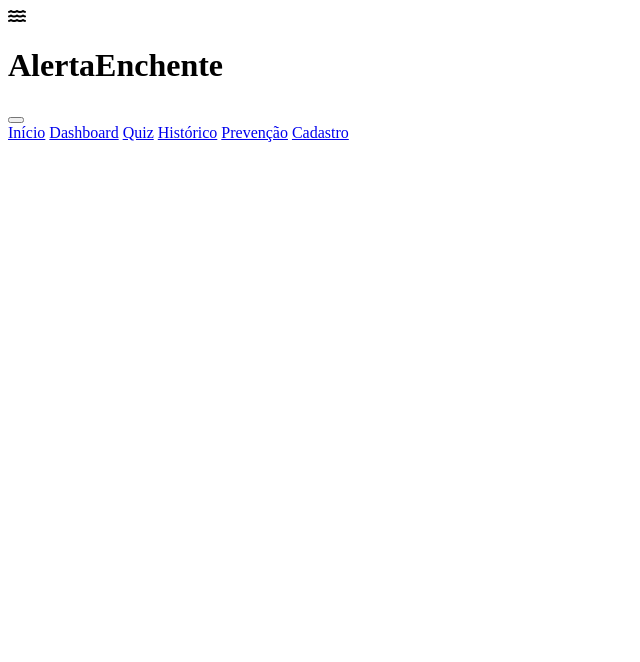
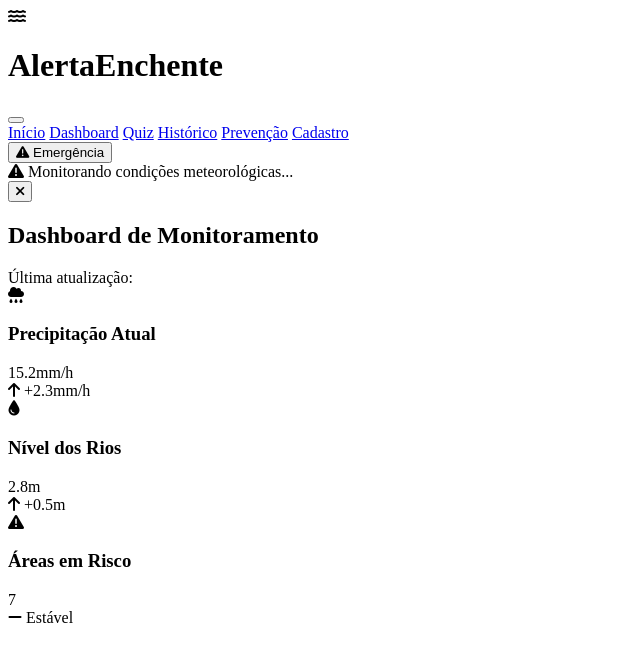
Before and after one commit to Global-solution-FIAP-2025/Alertaenchente-, a plain HTML site: page src/pages/deshboard.html in a window 1280 px wide. Shown: the whole page, without its empty margins (0-640 px from the left). Drawn offline with Linux system fonts and the light colour scheme; files that its build step writes are made by us from their sources.

Commit message:
criando corpo dashboard

```diff
--- a/src/pages/deshboard.html
+++ b/src/pages/deshboard.html
@@ -31,3 +31,75 @@
                 <a href="./prevencao.html" class="nav-link">Prevenção</a>
                 <a href="./cadastro.html" class="nav-link">Cadastro</a>
             </nav>
+<div class="emergency-btn">
+                <button class="btn-emergency">
+                    <i class="fas fa-exclamation-triangle"></i>
+                    Emergência
+                </button>
+            </div>
+        </div>
+    </header>
+
+    <!-- Alert Banner -->
+    <div class="alert-banner" id="alertBanner">
+        <div class="container">
+            <div class="alert-content">
+                <i class="fas fa-exclamation-triangle"></i>
+                <span id="alertText">Monitorando condições meteorológicas...</span>
+            </div>
+            <button class="alert-close" onclick="closeAlert()">
+                <i class="fas fa-times"></i>
+            </button>
+        </div>
+    </div>
+
+    <!-- Main Content -->
+    <main class="main">
+        <div class="container">
+            <div class="section-header">
+                <h2>Dashboard de Monitoramento</h2>
+                <div class="last-update">
+                    Última atualização: <span id="lastUpdate"></span>
+                </div>
+            </div>
+
+            <!-- Status Cards -->
+            <div class="status-grid">
+                <div class="status-card">
+                    <div class="status-icon">
+                        <i class="fas fa-cloud-rain"></i>
+                    </div>
+                    <div class="status-info">
+                        <h3>Precipitação Atual</h3>
+                        <div class="status-value" id="currentRain">15.2mm/h</div>
+                        <div class="status-trend up">
+                            <i class="fas fa-arrow-up"></i> +2.3mm/h
+                        </div>
+                    </div>
+                </div>
+
+                <div class="status-card">
+                    <div class="status-icon">
+                        <i class="fas fa-tint"></i>
+                    </div>
+                    <div class="status-info">
+                        <h3>Nível dos Rios</h3>
+                        <div class="status-value" id="riverLevel">2.8m</div>
+                        <div class="status-trend up">
+                            <i class="fas fa-arrow-up"></i> +0.5m
+                        </div>
+                    </div>
+                </div>
+
+                <div class="status-card">
+                    <div class="status-icon">
+                        <i class="fas fa-exclamation-triangle"></i>
+                    </div>
+                    <div class="status-info">
+                        <h3>Áreas em Risco</h3>
+                        <div class="status-value" id="riskAreas">7</div>
+                        <div class="status-trend stable">
+                            <i class="fas fa-minus"></i> Estável
+                        </div>
+                    </div>
+                </div>
```
